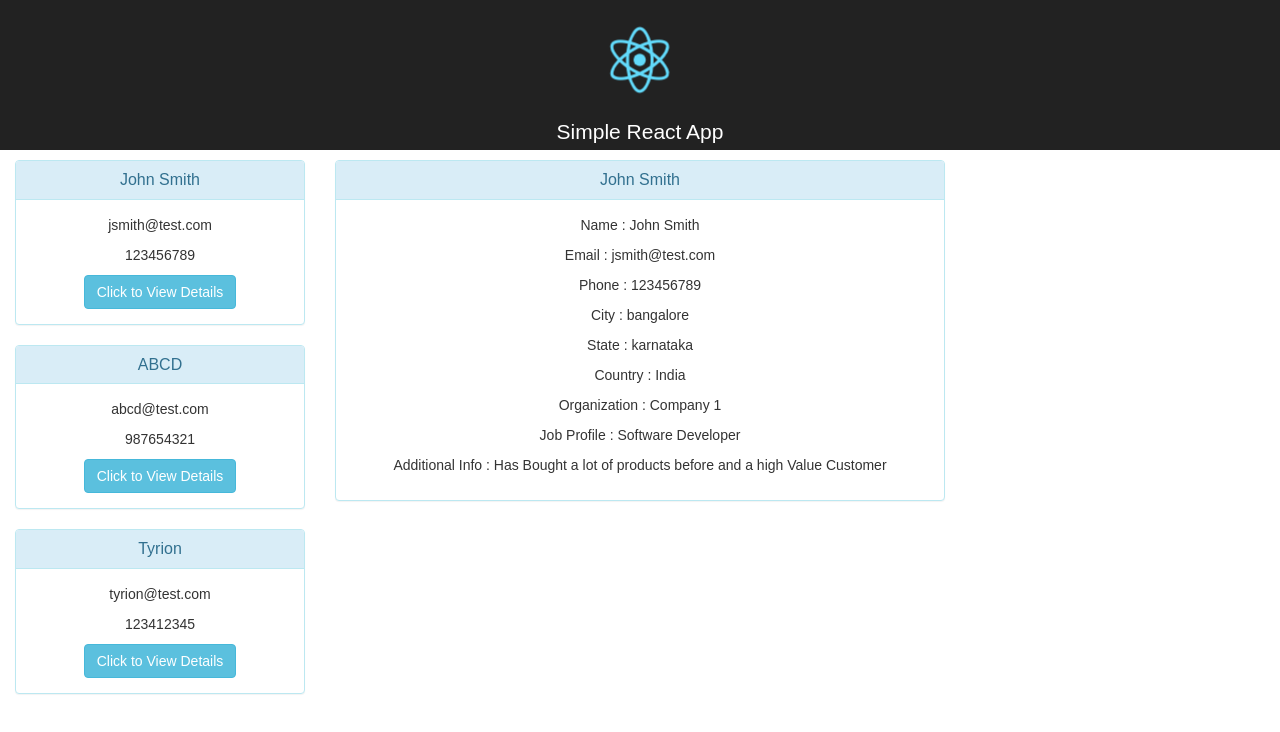
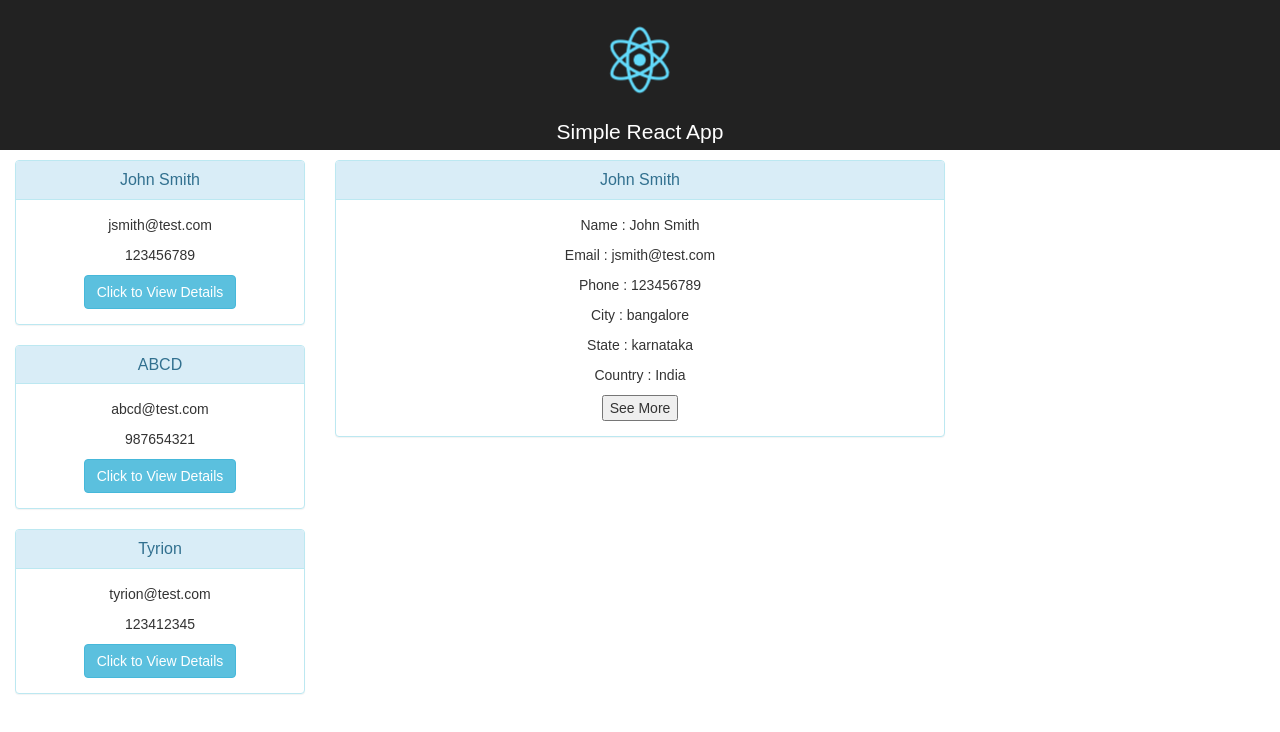
Before and after one commit to kushalaicoderpoc/my-react-app, a React (Create React App) app in the folder simple-reactjs-app-master/: page /customerlist in a window 1280 px wide. Shown: the top 732 px of the page. Built offline with nearby package versions, Linux system fonts and the light colour scheme.

Commit message:
Auto: push local modified contents

```diff
--- a/simple-reactjs-app-master/src/CustomerDetails.js
+++ b/simple-reactjs-app-master/src/CustomerDetails.js
@@ -1,40 +1,44 @@
 import React, {Component} from 'react';
-import Panel from 'react-bootstrap/lib/Panel'
-import axios from 'axios'
+import Panel from 'react-bootstrap/lib/Panel';
+import axios from 'axios';
 
 //This Component is a child Component of Customers Component
 export default class CustomerDetails extends Component {
 
   constructor(props) {
     super(props);
-    this.state = {}
+    this.state = { isExpanded: false, customerDetails: null };
   }
 
   //Function which is called when the component loads for the first time
   componentDidMount() {
-    this.getCustomerDetails(this.props.val)
+    this.getCustomerDetails(this.props.val);
   }
 
-  //Function which is called whenver the component is updated
+  //Function which is called whenever the component is updated
   componentDidUpdate(prevProps) {
-
     //get Customer Details only if props has changed
     if (this.props.val !== prevProps.val) {
-      this.getCustomerDetails(this.props.val)
+      this.getCustomerDetails(this.props.val);
     }
   }
 
   //Function to Load the customerdetails data from json.
   getCustomerDetails(id) {
     axios.get('assets/samplejson/customer' + id + '.json').then(response => {
-      this.setState({customerDetails: response})
-    })
+      this.setState({ customerDetails: response });
+    });
+  }
+
+  toggleDetails = () => {
+    this.setState(prevState => ({ isExpanded: !prevState.isExpanded }));
   };
 
   render() {
     if (!this.state.customerDetails)
-      return (<p>Loading Data</p>)
-    return (<div className="customerdetails">
+      return <p>Loading Data</p>;
+    return (<React.Fragment>
+      <div className="customerdetails">
         <Panel bsStyle="info" className="centeralign">
           <Panel.Heading>
             <Panel.Title componentClass="h3">{this.state.customerDetails.data.name}</Panel.Title>
@@ -46,11 +50,19 @@ export default class CustomerDetails extends Component {
             <p>City : {this.state.customerDetails.data.city}</p>
             <p>State : {this.state.customerDetails.data.state}</p>
             <p>Country : {this.state.customerDetails.data.country}</p>
+            {this.state.isExpanded && (
+              <React.Fragment>
                 <p>Organization : {this.state.customerDetails.data.organization}</p>
                 <p>Job Profile : {this.state.customerDetails.data.jobProfile}</p>
                 <p>Additional Info : {this.state.customerDetails.data.additionalInfo}</p>
+              </React.Fragment>
+            )}
+            <button onClick={this.toggleDetails}>
+              {this.state.isExpanded ? 'See Less' : 'See More'}
+            </button>
           </Panel.Body>
         </Panel>
-    </div>)
+      </div>
+    </React.Fragment>);
   }
 }
```
Lines whose indentation alone changed are shown as unchanged.
